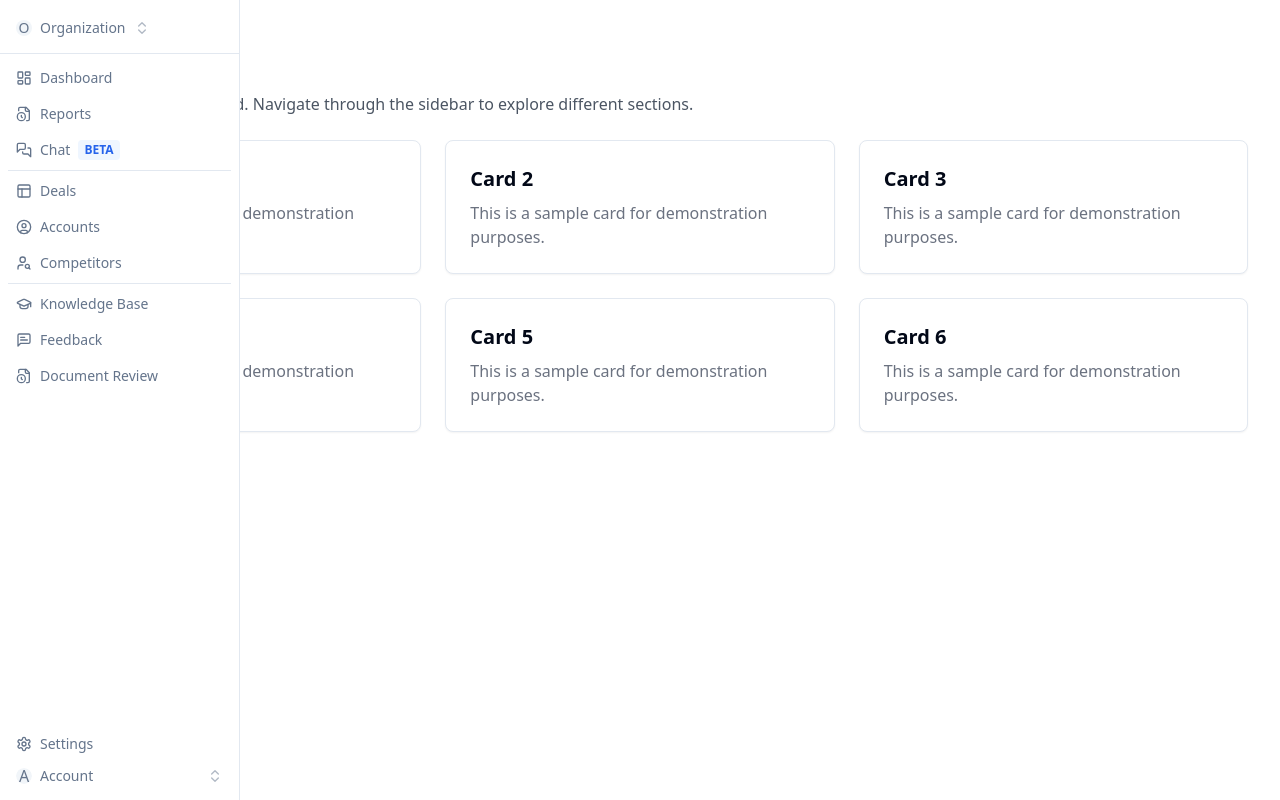
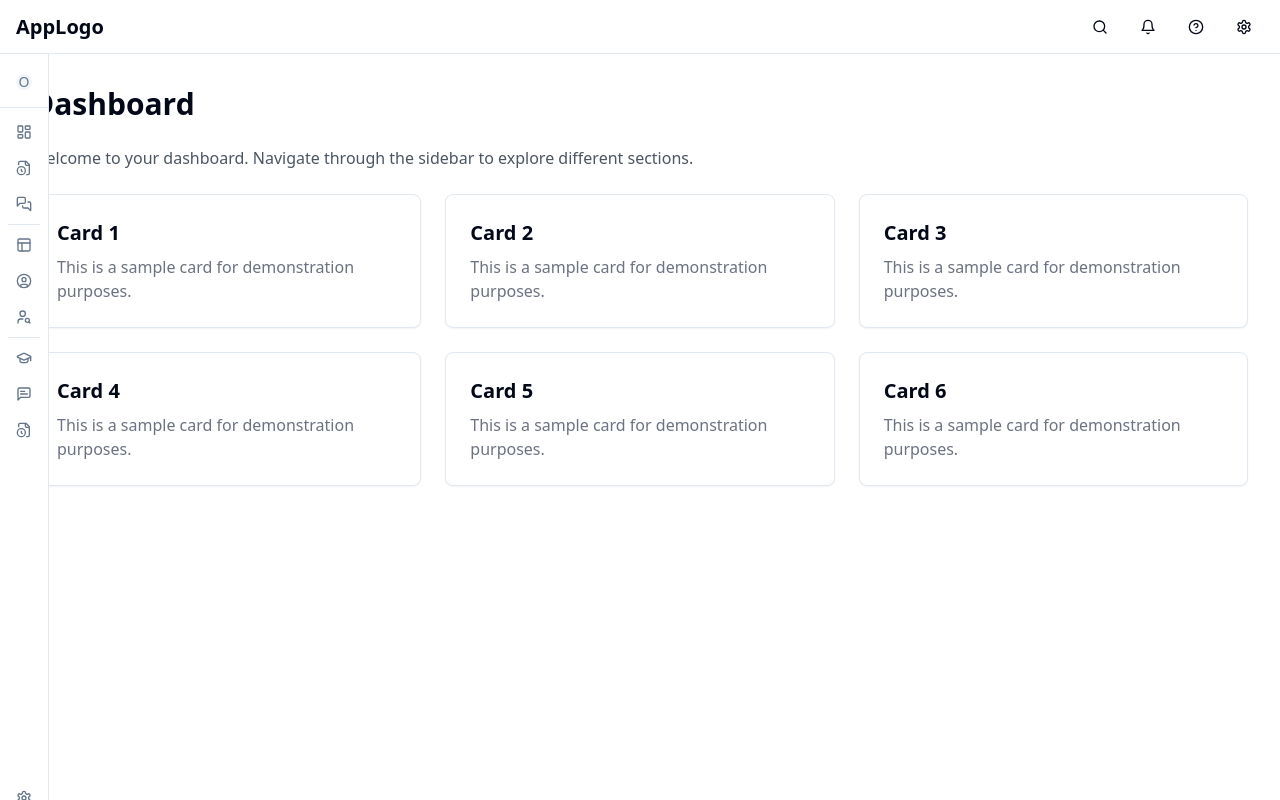
Before and after one commit to DwikyAnggarda/sidebar-chameleon-58, a React (Vite) app: page / in a window 1280 px wide. Built offline with nearby package versions, Linux system fonts and the light colour scheme.

Commit message:
Add navigation header
Adds a navigation header with logo and buttons. The header has a fixed height of 54px.

```diff
--- a/src/components/SidebarDemo.tsx
+++ b/src/components/SidebarDemo.tsx
@@ -1,11 +1,36 @@
 
 import { SessionNavBar } from "@/components/ui/sidebar";
+import { Search, Bell, Settings, HelpCircle } from "lucide-react";
+import { Button } from "@/components/ui/button";
 
 export function SidebarDemo() {
   return (
-    <div className="flex h-screen w-screen flex-row">
+    <div className="flex h-screen w-screen flex-col">
+      {/* Navigation Header */}
+      <header className="flex h-[54px] items-center justify-between border-b px-4 bg-white dark:bg-black">
+        <div className="flex items-center">
+          <div className="mr-4 font-bold text-xl">AppLogo</div>
+        </div>
+        <div className="flex items-center gap-2">
+          <Button variant="ghost" size="icon">
+            <Search className="h-5 w-5" />
+          </Button>
+          <Button variant="ghost" size="icon">
+            <Bell className="h-5 w-5" />
+          </Button>
+          <Button variant="ghost" size="icon">
+            <HelpCircle className="h-5 w-5" />
+          </Button>
+          <Button variant="ghost" size="icon">
+            <Settings className="h-5 w-5" />
+          </Button>
+        </div>
+      </header>
+
+      {/* Main Content */}
+      <div className="flex flex-1 overflow-hidden">
         <SessionNavBar />
-      <main className="flex h-screen grow flex-col overflow-auto">
+        <main className="flex grow flex-col overflow-auto">
           <div className="p-8 max-w-screen-xl mx-auto w-full">
             <h1 className="text-3xl font-bold mb-6">Dashboard</h1>
             <p className="text-gray-600 mb-6">
@@ -22,5 +47,6 @@ export function SidebarDemo() {
           </div>
         </main>
       </div>
+    </div>
   );
 }
```
Lines whose indentation alone changed are shown as unchanged.
